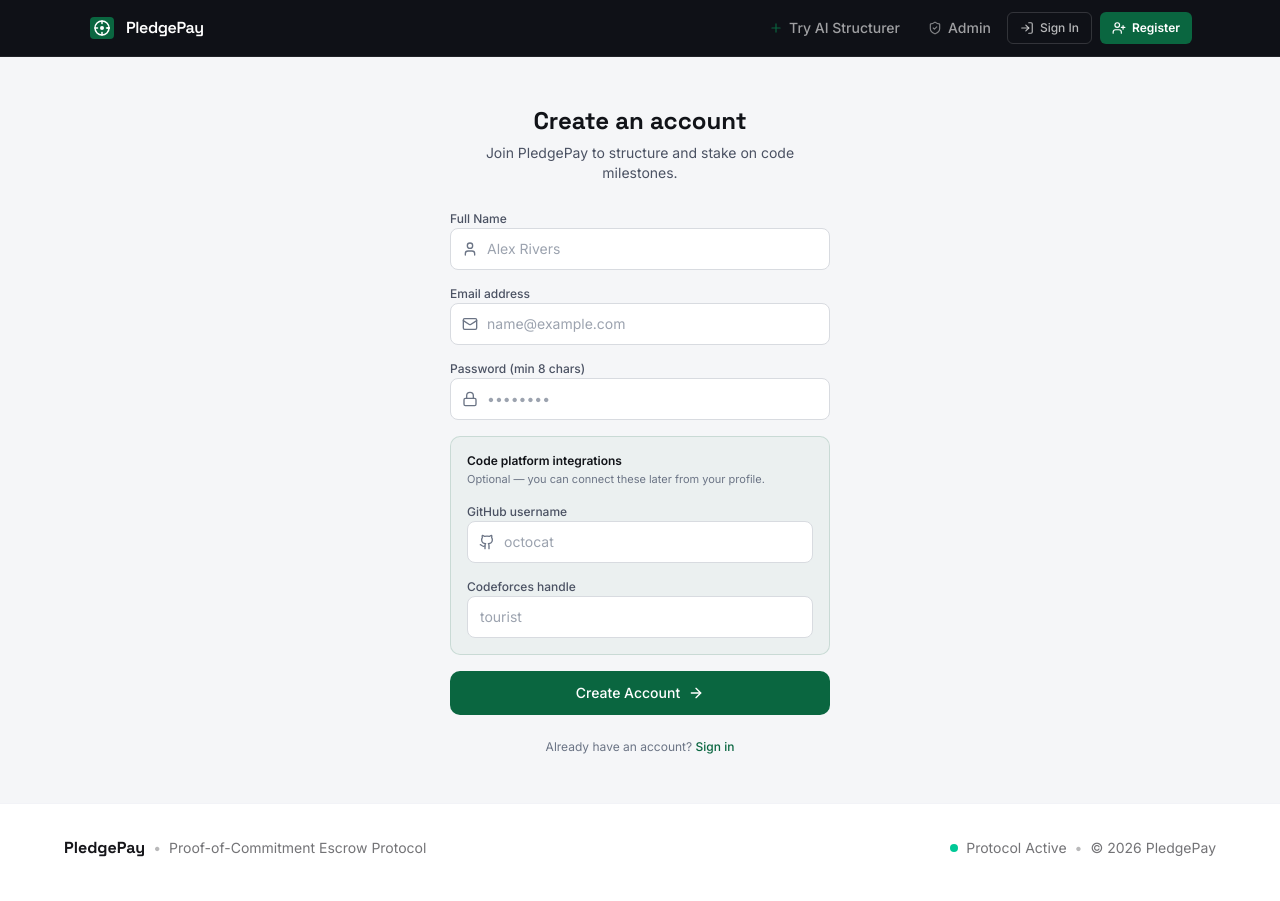
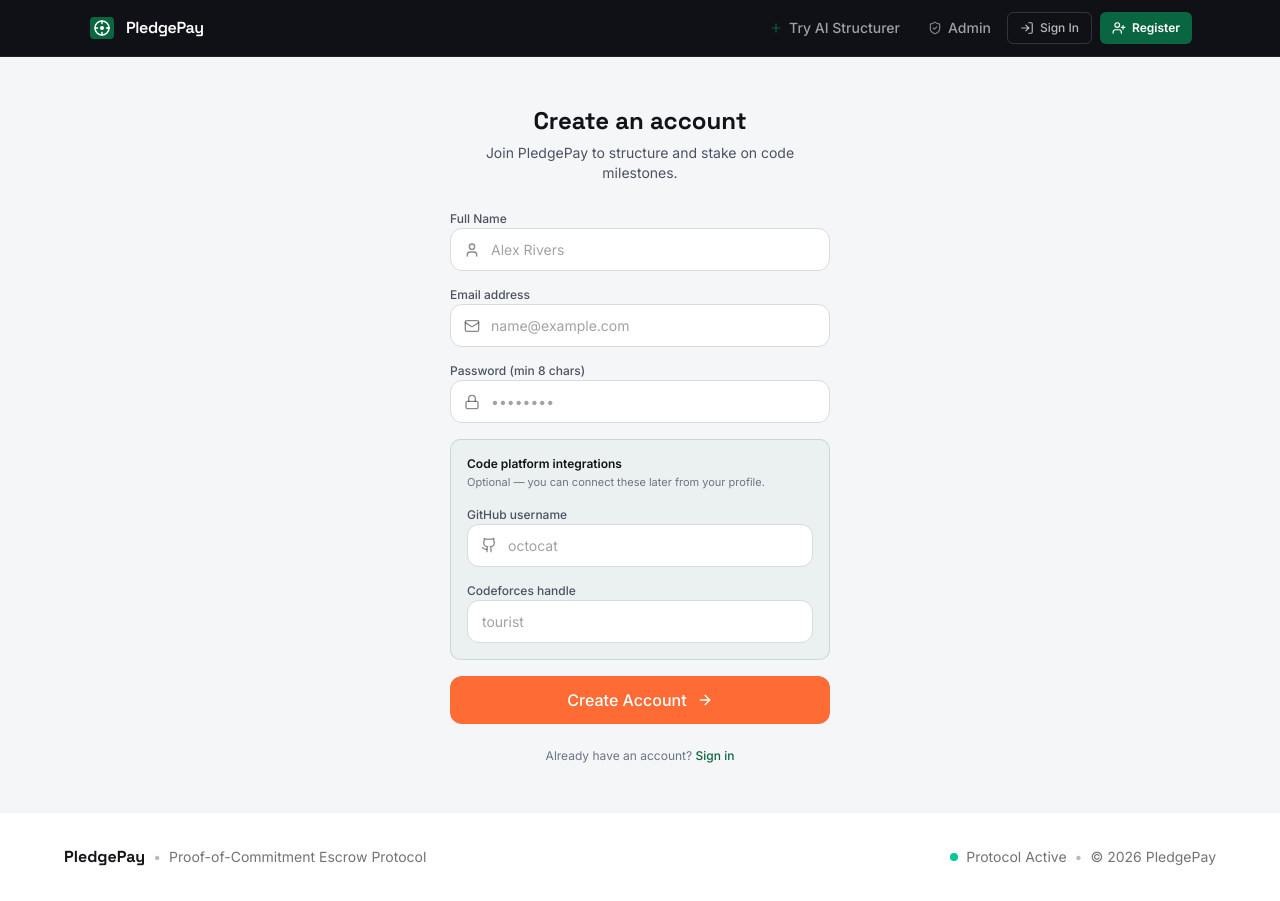
Before and after one commit to JaiswalShivang/PledgePay, a Next.js app in the folder frontend/: page /register in a window 1280 px wide. Built offline with nearby package versions, Linux system fonts and the light colour scheme; no server answers.

Commit message:
update ui primitives to flat 12px design tokens

```diff
--- a/frontend/components/ui/badge.tsx
+++ b/frontend/components/ui/badge.tsx
@@ -3,39 +3,28 @@ import { cva, type VariantProps } from "class-variance-authority";
 import { cn } from "@/lib/utils";
 
 const badgeVariants = cva(
-  "inline-flex items-center gap-1 font-medium leading-none whitespace-nowrap transition-colors",
+  "inline-flex items-center gap-1.5 font-medium rounded-[12px] font-body transition-colors",
   {
     variants: {
       variant: {
-        // Default / neutral
-        default:
-          "bg-[#ECEEF1] text-[#4B5263] border border-[#D8DBE0]",
-        // Active escrow / on track — vault green
-        active:
-          "bg-[#D1FAE5] text-[#065535] border border-[#6EE7B7]",
-        // System verifying — signal blue (with pulsing dot)
-        verifying:
-          "bg-[#DBEAFE] text-[#1E3A8A] border border-[#93C5FD]",
-        // Completed / settled / refunded — vault green solid
-        completed:
-          "bg-[#0A6640] text-white border border-[#0A6640]",
-        // At risk / warning — amber
-        pending:
-          "bg-[#FFFBEB] text-[#92400E] border border-[#FDE68A]",
-        // Failed / donated to charity — ember
-        failed:
-          "bg-[#FFF7ED] text-[#9A3412] border border-[#FDBA74]",
-        // Impact donated — ember solid
-        impact:
-          "bg-[#C44B0A] text-white border border-[#C44B0A]",
-        // Ghost — transparent, used on dark surfaces
-        ghost:
-          "bg-transparent text-[rgba(255,255,255,0.7)] border border-[rgba(255,255,255,0.2)]",
+        default: "bg-[#F2F3F7] text-[#16161A]",
+        neutral: "bg-[#F2F3F7] text-[#16161A]",
+        active: "bg-[#3D5AFE] text-white",
+        primary: "bg-[#3D5AFE] text-white",
+        verifying: "bg-[#3D5AFE] text-white",
+        stake: "bg-[#FF6B35] text-white",
+        pending: "bg-[#FF6B35] text-white",
+        verified: "bg-[#00C896] text-white",
+        completed: "bg-[#00C896] text-white",
+        charity: "bg-[#FF3D71] text-white",
+        impact: "bg-[#FF3D71] text-white",
+        failed: "bg-[#FF3D71] text-white",
+        outline: "bg-transparent border border-[#F2F3F7] text-[#16161A]",
       },
       size: {
-        sm: "text-[10px] px-1.5 py-0.5 rounded-[4px]",
-        md: "text-xs px-2 py-1 rounded-[5px]",
-        lg: "text-sm px-2.5 py-1.5 rounded-[6px]",
+        sm: "text-[14px] px-2.5 py-0.5",
+        md: "text-[14px] px-3 py-1",
+        lg: "text-[16px] px-4 py-1.5",
       },
     },
     defaultVariants: {
@@ -49,27 +38,15 @@ export interface BadgeProps
   extends React.HTMLAttributes<HTMLSpanElement>,
     VariantProps<typeof badgeVariants> {
   icon?: React.ReactNode;
-  dot?: boolean; // shows a pulsing dot before the text
 }
 
-function Badge({ className, variant, size, icon, dot, children, ...props }: BadgeProps) {
+function Badge({ className, variant, size, icon, children, ...props }: BadgeProps) {
   return (
     <span
       className={cn(badgeVariants({ variant, size, className }))}
       {...props}
     >
-      {dot && (
-        <span
-          className={cn(
-            "h-1.5 w-1.5 rounded-full shrink-0 animate-dot-pulse",
-            variant === "verifying" ? "bg-[#1E4FD8]" :
-            variant === "active"    ? "bg-[#0A6640]" :
-            variant === "pending"   ? "bg-[#B45309]" :
-            "bg-current"
-          )}
-        />
-      )}
-      {!dot && icon ? <span className="shrink-0">{icon}</span> : null}
+      {icon && <span className="shrink-0">{icon}</span>}
       {children}
     </span>
   );
--- a/frontend/components/ui/button.tsx
+++ b/frontend/components/ui/button.tsx
@@ -4,44 +4,41 @@ import { Loader2 } from "lucide-react";
 import { cn } from "@/lib/utils";
 
 const buttonVariants = cva(
-  [
-    "inline-flex items-center justify-center font-medium transition-all duration-150",
-    "focus-visible:outline-none focus-visible:ring-2 focus-visible:ring-offset-2",
-    "disabled:pointer-events-none disabled:opacity-50 select-none",
-    "font-body",
-  ].join(" "),
+  "inline-flex items-center justify-center font-medium transition-colors select-none rounded-[12px] font-body disabled:pointer-events-none disabled:opacity-40 focus-visible:outline-none focus-visible:ring-2 focus-visible:ring-offset-1",
   {
     variants: {
       variant: {
+        primary:
+          "bg-[#3D5AFE] text-white hover:bg-[#3249cb] focus-visible:ring-[#3D5AFE]",
         escrow:
-          "bg-[#0A6640] text-white hover:bg-[#085535] active:bg-[#064426] focus-visible:ring-[#0A6640]",
-        primary:
-          "bg-[#0A6640] text-white hover:bg-[#085535] active:bg-[#064426] focus-visible:ring-[#0A6640]",
-        verifying:
-          "bg-[#1E4FD8] text-white hover:bg-[#1842B8] active:bg-[#1438A0] focus-visible:ring-[#1E4FD8]",
+          "bg-[#FF6B35] text-white hover:bg-[#e05622] focus-visible:ring-[#FF6B35]",
+        stake:
+          "bg-[#FF6B35] text-white hover:bg-[#e05622] focus-visible:ring-[#FF6B35]",
+        verified:
+          "bg-[#00C896] text-white hover:bg-[#00af83] focus-visible:ring-[#00C896]",
+        charity:
+          "bg-[#FF3D71] text-white hover:bg-[#e6295d] focus-visible:ring-[#FF3D71]",
         impact:
-          "bg-[#C44B0A] text-white hover:bg-[#A33D08] active:bg-[#8A3307] focus-visible:ring-[#C44B0A]",
+          "bg-[#FF3D71] text-white hover:bg-[#e6295d] focus-visible:ring-[#FF3D71]",
         secondary:
-          "bg-white text-[#111318] border border-[#D8DBE0] hover:bg-[#F5F6F8] hover:border-[#B0B7C3] focus-visible:ring-[#0A6640]",
+          "bg-[#F2F3F7] text-[#16161A] hover:bg-[#e5e7ee] focus-visible:ring-[#16161A]",
         outline:
-          "bg-transparent text-[#111318] border border-[#D8DBE0] hover:bg-[#F5F6F8] focus-visible:ring-[#0A6640]",
+          "bg-white text-[#16161A] border border-[#F2F3F7] hover:bg-[#F2F3F7] focus-visible:ring-[#3D5AFE]",
         ghost:
-          "bg-transparent text-[#4B5263] hover:bg-[#ECEEF1] hover:text-[#111318] focus-visible:ring-[#0A6640]",
+          "bg-transparent text-[#16161A] hover:bg-[#F2F3F7] focus-visible:ring-[#3D5AFE]",
         "ghost-dark":
-          "bg-transparent text-[rgba(255,255,255,0.7)] hover:bg-[rgba(255,255,255,0.08)] hover:text-white focus-visible:ring-white",
+          "bg-transparent text-white hover:bg-white/10 focus-visible:ring-white",
         destructive:
-          "bg-[#FEF2F2] text-[#B91C1C] border border-[#FECACA] hover:bg-[#FEE2E2] focus-visible:ring-[#B91C1C]",
+          "bg-[#FF3D71] text-white hover:bg-[#e6295d] focus-visible:ring-[#FF3D71]",
         link:
-          "text-[#0A6640] underline-offset-4 hover:underline p-0 h-auto bg-transparent focus-visible:ring-[#0A6640]",
+          "bg-transparent text-[#3D5AFE] hover:underline p-0 h-auto rounded-none focus-visible:ring-[#3D5AFE]",
       },
       size: {
-        xs: "h-6 px-2 text-[11px] rounded-[4px] gap-1",
-        sm: "h-8 px-3 text-xs rounded-[6px] gap-1.5",
-        md: "h-9 px-4 text-sm rounded-[8px] gap-2",
-        lg: "h-11 px-5 text-sm rounded-[10px] gap-2",
-        xl: "h-13 px-7 text-base rounded-[10px] gap-2.5",
-        icon: "h-8 w-8 p-0 rounded-[6px]",
-        "icon-sm": "h-7 w-7 p-0 rounded-[6px]",
+        sm: "h-8 px-3 text-[14px] gap-1.5",
+        md: "h-10 px-4 text-[14px] gap-2",
+        lg: "h-12 px-6 text-[16px] gap-2.5",
+        icon: "h-10 w-10 p-0",
+        "icon-sm": "h-8 w-8 p-0",
       },
     },
     defaultVariants: {
@@ -53,7 +50,7 @@ const buttonVariants = cva(
 
 export interface ButtonProps
   extends React.ButtonHTMLAttributes<HTMLButtonElement>,
-  VariantProps<typeof buttonVariants> {
+    VariantProps<typeof buttonVariants> {
   isLoading?: boolean;
   leftIcon?: React.ReactNode;
   rightIcon?: React.ReactNode;
--- a/frontend/components/ui/card.tsx
+++ b/frontend/components/ui/card.tsx
@@ -1,52 +1,44 @@
 import * as React from "react";
+import { cva, type VariantProps } from "class-variance-authority";
 import { cn } from "@/lib/utils";
 
-type CardVariant = "default" | "elevated" | "flush" | "dark" | "escrow" | "impact";
-type CardPadding = "none" | "sm" | "md" | "lg";
+const cardVariants = cva(
+  "rounded-[12px] transition-colors",
+  {
+    variants: {
+      variant: {
+        default: "bg-white border border-[#F2F3F7]",
+        flat: "bg-[#F2F3F7]",
+        outline: "bg-transparent border border-[#F2F3F7]",
+        dark: "bg-[#16161A] text-white border border-[#16161A]",
+        stake: "bg-white border-2 border-[#FF6B35]",
+        verified: "bg-white border-2 border-[#00C896]",
+        charity: "bg-white border-2 border-[#FF3D71]",
+        primary: "bg-white border-2 border-[#3D5AFE]",
+      },
+      padding: {
+        none: "p-0",
+        sm: "p-4",
+        md: "p-6",
+        lg: "p-8",
+      },
+    },
+    defaultVariants: {
+      variant: "default",
+      padding: "md",
+    },
+  }
+);
 
-const CARD_STYLES: Record<CardVariant, string> = {
-  default: [
-    "bg-white rounded-[10px]",
-    "border border-[#E8EAED]",
-    "shadow-[0_1px_3px_rgba(0,0,0,0.07),0_1px_2px_rgba(0,0,0,0.04)]",
-  ].join(" "),
-  elevated: [
-    "bg-white rounded-[12px]",
-    "border border-[#E8EAED]",
-    "shadow-[0_4px_12px_rgba(0,0,0,0.09),0_2px_4px_rgba(0,0,0,0.05)]",
-  ].join(" "),
-  flush: "bg-transparent rounded-[10px]",
-  dark: [
-    "bg-[#1A1F2E] rounded-[10px]",
-    "border border-[rgba(255,255,255,0.08)]",
-  ].join(" "),
-  escrow: [
-    "bg-[#F0FDF4] rounded-[10px]",
-    "border border-[#6EE7B7]",
-  ].join(" "),
-  impact: [
-    "bg-[#FFF7ED] rounded-[10px]",
-    "border border-[#FDBA74]",
-  ].join(" "),
-};
-
-const PADDING_STYLES: Record<CardPadding, string> = {
-  none: "",
-  sm: "p-4",
-  md: "p-5",
-  lg: "p-6",
-};
-
-interface CardProps extends React.HTMLAttributes<HTMLDivElement> {
-  variant?: CardVariant;
-  padding?: CardPadding;
-}
+export interface CardProps
+  extends React.HTMLAttributes<HTMLDivElement>,
+    VariantProps<typeof cardVariants> {}
 
 const Card = React.forwardRef<HTMLDivElement, CardProps>(
-  ({ className, variant = "default", padding = "none", children, ...props }, ref) => (
+  ({ className, variant, padding, children, ...props }, ref) => (
     <div
       ref={ref}
-      className={cn(CARD_STYLES[variant], PADDING_STYLES[padding], className)}
+      className={cn(cardVariants({ variant, padding, className }))}
       {...props}
     >
       {children}
@@ -55,47 +47,68 @@ const Card = React.forwardRef<HTMLDivElement, CardProps>(
 );
 Card.displayName = "Card";
 
-// Sub-components
-const CardHeader = React.forwardRef<HTMLDivElement, React.HTMLAttributes<HTMLDivElement>>(
-  ({ className, ...props }, ref) => (
-    <div ref={ref} className={cn("space-y-1", className)} {...props} />
-  )
-);
+const CardHeader = React.forwardRef<
+  HTMLDivElement,
+  React.HTMLAttributes<HTMLDivElement>
+>(({ className, ...props }, ref) => (
+  <div
+    ref={ref}
+    className={cn("flex flex-col space-y-1.5 pb-4", className)}
+    {...props}
+  />
+));
 CardHeader.displayName = "CardHeader";
 
-const CardTitle = React.forwardRef<HTMLHeadingElement, React.HTMLAttributes<HTMLHeadingElement>>(
-  ({ className, children, ...props }, ref) => (
-    <h3
-      ref={ref}
-      className={cn("font-semibold text-[#111318] leading-tight", className)}
-      style={{ fontFamily: "var(--font-display, 'Space Grotesk', sans-serif)" }}
-      {...props}
-    >
-      {children}
-    </h3>
-  )
-);
+const CardTitle = React.forwardRef<
+  HTMLHeadingElement,
+  React.HTMLAttributes<HTMLHeadingElement>
+>(({ className, ...props }, ref) => (
+  <h3
+    ref={ref}
+    className={cn("text-[20px] font-bold text-[#16161A] font-display", className)}
+    {...props}
+  />
+));
 CardTitle.displayName = "CardTitle";
 
-const CardDescription = React.forwardRef<HTMLParagraphElement, React.HTMLAttributes<HTMLParagraphElement>>(
-  ({ className, ...props }, ref) => (
-    <p ref={ref} className={cn("text-xs text-[#4B5263] leading-relaxed", className)} {...props} />
-  )
-);
+const CardDescription = React.forwardRef<
+  HTMLParagraphElement,
+  React.HTMLAttributes<HTMLParagraphElement>
+>(({ className, ...props }, ref) => (
+  <p
+    ref={ref}
+    className={cn("text-[14px] text-[#16161A]/70 font-body", className)}
+    {...props}
+  />
+));
 CardDescription.displayName = "CardDescription";
 
-const CardContent = React.forwardRef<HTMLDivElement, React.HTMLAttributes<HTMLDivElement>>(
-  ({ className, ...props }, ref) => (
-    <div ref={ref} className={cn(className)} {...props} />
-  )
-);
+const CardContent = React.forwardRef<
+  HTMLDivElement,
+  React.HTMLAttributes<HTMLDivElement>
+>(({ className, ...props }, ref) => (
+  <div ref={ref} className={cn("", className)} {...props} />
+));
 CardContent.displayName = "CardContent";
 
-const CardFooter = React.forwardRef<HTMLDivElement, React.HTMLAttributes<HTMLDivElement>>(
-  ({ className, ...props }, ref) => (
-    <div ref={ref} className={cn("flex items-center", className)} {...props} />
-  )
-);
+const CardFooter = React.forwardRef<
+  HTMLDivElement,
+  React.HTMLAttributes<HTMLDivElement>
+>(({ className, ...props }, ref) => (
+  <div
+    ref={ref}
+    className={cn("flex items-center pt-4 border-t border-[#F2F3F7]", className)}
+    {...props}
+  />
+));
 CardFooter.displayName = "CardFooter";
 
-export { Card, CardHeader, CardTitle, CardDescription, CardContent, CardFooter };
+export {
+  Card,
+  CardHeader,
+  CardFooter,
+  CardTitle,
+  CardDescription,
+  CardContent,
+  cardVariants,
+};
--- a/frontend/components/ui/input.tsx
+++ b/frontend/components/ui/input.tsx
@@ -1,28 +1,20 @@
 import * as React from "react";
 import { cn } from "@/lib/utils";
 
-export interface InputProps extends React.InputHTMLAttributes<HTMLInputElement> {
+export interface InputProps
+  extends React.InputHTMLAttributes<HTMLInputElement> {
   leftIcon?: React.ReactNode;
   rightIcon?: React.ReactNode;
   error?: string;
-  /** dark — for use on dark canvas surfaces (auth left panel, dark cards) */
-  surface?: "light" | "dark";
 }
 
 const Input = React.forwardRef<HTMLInputElement, InputProps>(
-  ({ className, type, leftIcon, rightIcon, error, surface = "light", ...props }, ref) => {
-    const isDark = surface === "dark";
-
+  ({ className, type, leftIcon, rightIcon, error, ...props }, ref) => {
     return (
       <div className="w-full space-y-1">
         <div className="relative flex items-center">
           {leftIcon && (
-            <span
-              className={cn(
-                "absolute left-3 shrink-0",
-                isDark ? "text-[rgba(255,255,255,0.4)]" : "text-[#6B7485]"
-              )}
-            >
+            <span className="absolute left-3.5 text-[#16161A]/50 shrink-0 pointer-events-none">
               {leftIcon}
             </span>
           )}
@@ -30,50 +22,29 @@ const Input = React.forwardRef<HTMLInputElement, InputProps>(
             type={type}
             ref={ref}
             className={cn(
-              "w-full text-sm transition-all duration-150 outline-none",
-              "rounded-[8px] py-2.5 px-3",
-              "focus-visible:ring-2",
-              leftIcon && "pl-9",
-              rightIcon && "pr-9",
-              isDark
-                ? [
-                    "bg-[rgba(255,255,255,0.06)] border border-[rgba(255,255,255,0.1)]",
-                    "text-white placeholder:text-[rgba(255,255,255,0.3)]",
-                    "focus-visible:border-[#0A6640] focus-visible:ring-[rgba(10,102,64,0.25)]",
-                    error
-                      ? "border-[#F87171] focus-visible:border-[#F87171] focus-visible:ring-[rgba(248,113,113,0.25)]"
-                      : "",
-                  ].join(" ")
-                : [
-                    "bg-white border border-[#D8DBE0]",
-                    "text-[#111318] placeholder:text-[#9CA3AF]",
-                    "focus-visible:border-[#0A6640] focus-visible:ring-[rgba(10,102,64,0.15)]",
-                    error
-                      ? "border-[#F87171] focus-visible:border-[#F87171] focus-visible:ring-[rgba(248,113,113,0.2)]"
-                      : "",
-                  ].join(" "),
+              "w-full text-[14px] font-body transition-colors outline-none",
+              "rounded-[12px] py-2.5 px-3.5 bg-white border border-[#D8DBE0] text-[#16161A] placeholder:text-[#16161A]/40",
+              "focus:border-[#3D5AFE] focus:ring-1 focus:ring-[#3D5AFE]",
+              leftIcon && "pl-10",
+              rightIcon && "pr-10",
+              error && "border-[#FF3D71] focus:border-[#FF3D71] focus:ring-[#FF3D71]",
               className
             )}
             {...props}
           />
           {rightIcon && (
-            <span
-              className={cn(
-                "absolute right-3 shrink-0",
-                isDark ? "text-[rgba(255,255,255,0.4)]" : "text-[#6B7485]"
-              )}
-            >
+            <span className="absolute right-3.5 text-[#16161A]/50 shrink-0 pointer-events-none">
               {rightIcon}
             </span>
           )}
         </div>
         {error && (
-          <p className="text-[11px] text-[#DC2626] leading-tight pl-0.5">{error}</p>
+          <p className="text-[14px] text-[#FF3D71] font-body">{error}</p>
         )}
       </div>
     );
   }
 );
+Input.displayName = "Input";
 
-Input.displayName = "Input";
 export { Input };
--- a/frontend/components/ui/progress-bar.tsx
+++ b/frontend/components/ui/progress-bar.tsx
@@ -1,76 +1,56 @@
 import * as React from "react";
 import { cn } from "@/lib/utils";
 
-type ProgressStatus = "on_track" | "at_risk" | "behind" | "completed" | "failed" | "verifying";
+type ProgressVariant = "verified" | "stake" | "charity" | "primary";
 
 interface ProgressBarProps {
-  value: number; // 0–100
-  status?: ProgressStatus;
-  size?: "xs" | "sm" | "md";
+  value: number;
+  variant?: ProgressVariant;
+  size?: "sm" | "md" | "lg";
   showValue?: boolean;
   className?: string;
-  /** If true, plays the verify-scan shimmer on active states */
-  animated?: boolean;
 }
 
-const TRACK_COLORS: Record<ProgressStatus, string> = {
-  on_track:  "bg-[#D1FAE5]",
-  at_risk:   "bg-[#FEF3C7]",
-  behind:    "bg-[#FED7AA]",
-  completed: "bg-[#D1FAE5]",
-  failed:    "bg-[#FED7AA]",
-  verifying: "bg-[#DBEAFE]",
-};
-
-const FILL_COLORS: Record<ProgressStatus, string> = {
-  on_track:  "bg-[#0A6640]",
-  at_risk:   "bg-[#B45309]",
-  behind:    "bg-[#C44B0A]",
-  completed: "bg-[#0A6640]",
-  failed:    "bg-[#C44B0A]",
-  verifying: "bg-[#1E4FD8]",
+const FILL_COLORS: Record<ProgressVariant, string> = {
+  verified: "bg-[#00C896]",
+  stake: "bg-[#FF6B35]",
+  charity: "bg-[#FF3D71]",
+  primary: "bg-[#3D5AFE]",
 };
 
 const SIZE_STYLES = {
-  xs: "h-1",
-  sm: "h-1.5",
-  md: "h-2",
+  sm: "h-2",
+  md: "h-3",
+  lg: "h-4",
 };
 
 export function ProgressBar({
   value,
-  status = "on_track",
-  size = "sm",
+  variant = "verified",
+  size = "md",
   showValue = false,
   className,
-  animated = false,
 }: ProgressBarProps) {
   const clamped = Math.min(100, Math.max(0, value));
-  const isActive = status === "on_track" || status === "verifying";
 
   return (
-    <div className={cn("w-full space-y-1", className)}>
+    <div className={cn("w-full space-y-1.5", className)}>
       {showValue && (
-        <div className="flex justify-end">
-          <span
-            className="font-data text-[11px]"
-            style={{ color: status === "failed" ? "#C44B0A" : status === "completed" ? "#0A6640" : "#4B5263" }}
-          >
-            {Math.round(clamped)}%
-          </span>
+        <div className="flex justify-between items-center text-[14px] font-body text-[#16161A]">
+          <span className="font-medium text-[#16161A]/70">Progress</span>
+          <span className="font-display font-bold text-[#16161A]">{Math.round(clamped)}%</span>
         </div>
       )}
       <div
         className={cn(
-          "w-full rounded-full overflow-hidden",
-          SIZE_STYLES[size],
-          TRACK_COLORS[status]
+          "w-full rounded-[12px] bg-[#F2F3F7] overflow-hidden",
+          SIZE_STYLES[size]
         )}
       >
         <div
           className={cn(
-            "h-full rounded-full transition-all duration-500 ease-out",
-            animated && isActive ? "animate-verify-scan" : FILL_COLORS[status]
+            "h-full rounded-[12px] transition-all duration-300",
+            FILL_COLORS[variant]
           )}
           style={{ width: `${clamped}%` }}
         />
--- a/frontend/components/ui/tabs.tsx
+++ b/frontend/components/ui/tabs.tsx
@@ -1,19 +1,14 @@
 import * as React from "react";
 import { cn } from "@/lib/utils";
-
-// ── Tabs — underline-indicator style (not background pill) ───────────────────
-// Supports light (default) and dark surface variants
 
 interface TabsContextValue {
   value: string;
   onValueChange: (value: string) => void;
-  surface?: "light" | "dark";
 }
 
 const TabsContext = React.createContext<TabsContextValue>({
   value: "",
   onValueChange: () => {},
-  surface: "light",
 });
 
 interface TabsProps {
@@ -22,7 +17,6 @@ interface TabsProps {
   onValueChange?: (value: string) => void;
   children: React.ReactNode;
   className?: string;
-  surface?: "light" | "dark";
 }
 
 function Tabs({
@@ -31,7 +25,6 @@ function Tabs({
   onValueChange,
   children,
   className,
-  surface = "light",
 }: TabsProps) {
   const [internalValue, setInternalValue] = React.useState(defaultValue);
   const value = controlledValue ?? internalValue;
@@ -42,23 +35,17 @@ function Tabs({
   };
 
   return (
-    <TabsContext.Provider value={{ value, onValueChange: handleChange, surface }}>
+    <TabsContext.Provider value={{ value, onValueChange: handleChange }}>
       <div className={cn("w-full", className)}>{children}</div>
     </TabsContext.Provider>
   );
 }
 
 function TabsList({ children, className }: { children: React.ReactNode; className?: string }) {
-  const { surface } = React.useContext(TabsContext);
-  const isDark = surface === "dark";
-
   return (
     <div
       className={cn(
-        "flex items-center gap-0",
-        isDark
-          ? "border-b border-[rgba(255,255,255,0.1)]"
-          : "border-b border-[#E8EAED]",
+        "flex items-center gap-1.5 p-1 bg-[#F2F3F7] rounded-[12px]",
         className
       )}
     >
@@ -67,60 +54,51 @@ function TabsList({ children, className }: { children: React.ReactNode; classNam
   );
 }
 
-function TabsTrigger({
-  value,
-  children,
-  className,
-}: {
+interface TabsTriggerProps extends React.ButtonHTMLAttributes<HTMLButtonElement> {
   value: string;
   children: React.ReactNode;
   className?: string;
-}) {
-  const ctx = React.useContext(TabsContext);
-  const isActive = ctx.value === value;
-  const isDark = ctx.surface === "dark";
+}
+
+function TabsTrigger({ value: triggerValue, children, className, ...props }: TabsTriggerProps) {
+  const { value, onValueChange } = React.useContext(TabsContext);
+  const isActive = value === triggerValue;
 
   return (
     <button
       type="button"
       role="tab"
       aria-selected={isActive}
-      onClick={() => ctx.onValueChange(value)}
+      onClick={() => onValueChange(triggerValue)}
       className={cn(
-        "relative px-4 py-2.5 text-xs font-medium transition-colors duration-150 outline-none",
-        "focus-visible:ring-2 focus-visible:ring-[#0A6640] focus-visible:ring-inset",
-        "after:absolute after:bottom-[-1px] after:left-0 after:right-0 after:h-[2px] after:rounded-full after:transition-all after:duration-150",
+        "flex items-center justify-center gap-1.5 px-4 py-2 text-[14px] font-medium font-body rounded-[12px] transition-colors outline-none",
         isActive
-          ? [
-              isDark
-                ? "text-white after:bg-[#0A6640]"
-                : "text-[#111318] after:bg-[#0A6640]",
-            ].join(" ")
-          : [
-              isDark
-                ? "text-[rgba(255,255,255,0.5)] hover:text-[rgba(255,255,255,0.8)] after:bg-transparent"
-                : "text-[#6B7485] hover:text-[#111318] after:bg-transparent",
-            ].join(" "),
+          ? "bg-[#3D5AFE] text-white"
+          : "text-[#16161A]/70 hover:text-[#16161A] hover:bg-white/50",
         className
       )}
+      {...props}
     >
       {children}
     </button>
   );
 }
 
-function TabsContent({
-  value,
-  children,
-  className,
-}: {
+interface TabsContentProps {
   value: string;
   children: React.ReactNode;
   className?: string;
-}) {
-  const ctx = React.useContext(TabsContext);
-  if (ctx.value !== value) return null;
-  return <div className={cn("pt-4", className)}>{children}</div>;
+}
+
+function TabsContent({ value: contentValue, children, className }: TabsContentProps) {
+  const { value } = React.useContext(TabsContext);
+  if (value !== contentValue) return null;
+
+  return (
+    <div role="tabpanel" className={cn("pt-4", className)}>
+      {children}
+    </div>
+  );
 }
 
 export { Tabs, TabsList, TabsTrigger, TabsContent };
```
Also changed, not shown: frontend/components/ui/alert.tsx (+16 -19 lines), frontend/components/ui/dialog.tsx (+7 -9 lines), frontend/components/ui/textarea.tsx (+5 -4 lines).
